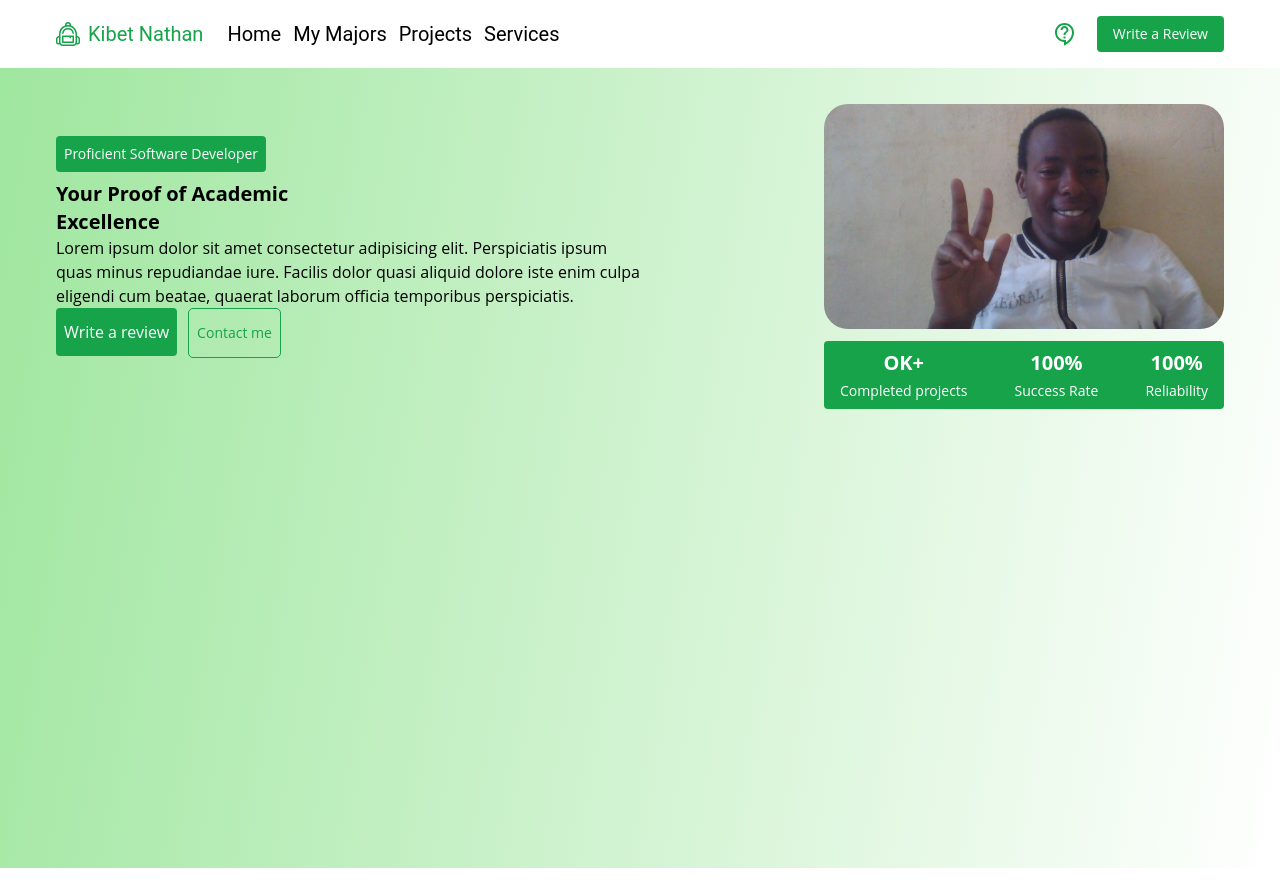
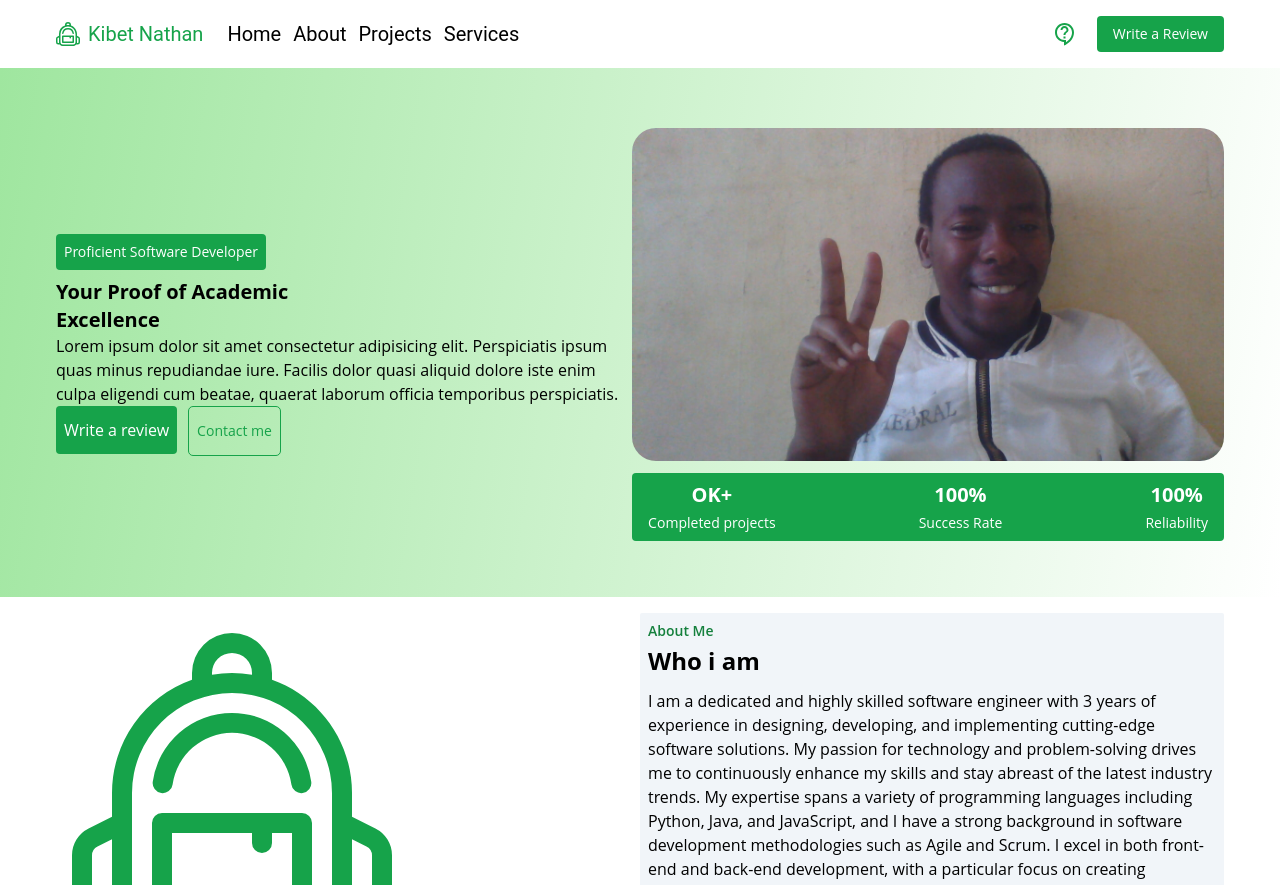
Before and after one commit to nathanrufus/my-portfolio-web, a Next.js app: page / in a window 1280 px wide. Shown: the top 885 px of the page. Built offline with nearby package versions, Linux system fonts and the light colour scheme.

Commit message:
finished about page

```diff
--- a/app/page.js
+++ b/app/page.js
@@ -1,9 +1,14 @@
 import HomePage from "@/components/Home"
+import AboutMe from "@/components/Majors"
 import React from "react"
 
 function page() {
 	return (
-  <HomePage/>
+    <>
+    <HomePage/>
+    <AboutMe/>
+    </>
+
     )
 }
 
--- a/components/Home.jsx
+++ b/components/Home.jsx
@@ -4,8 +4,8 @@ import image from "/images/sm1.jpg"
 
 function HomePage() {
   return (
-    <section className="gradientBg h-screen ">
-      <div className=" p-4 md:px-14 max-w-screen-xl mx-auto">
+    <section className="gradientBg">
+      <div className=" p-4 md:px-14 max-w-screen-xl mx-auto pt-10">
         <div className=" md:flex items-center justify-between">
           <div className=" md:w-1/2">
             <button className=" text-white text-sm bg-green-600 rounded px-2 py-2 mb-2">Proficient Software Developer</button>
@@ -17,8 +17,8 @@ function HomePage() {
             </div>
           </div>
           <div>
-            <Image src={image} height={400} width={400}  className=" rounded-3xl mt-5"/>
-            <div className=" bg-green-600 rounded mt-3 px-4 py-2 flex items-center justify-between">
+            <Image src={image} height={600} width={600}  className=" rounded-3xl mt-5"/>
+            <div className=" bg-green-600 rounded mt-3 px-4 py-2 flex items-center justify-between mb-10">
               <div className=" flex flex-col space-y-1 items-center">
                 <span className=" text-white text-xl font-bold">OK+</span>
                 <h2 className=" text-white text-sm">Completed projects</h2>
--- /dev/null
+++ b/components/Majors.jsx
@@ -0,0 +1,20 @@
+import React from "react";
+import { BsBackpack2 } from "react-icons/bs";
+
+
+function AboutMe() {
+  return <div className=" p-4 md:px-14 max max-w-screen-xl mx-auto">
+    <div className=" md:flex items-center justify-between space-x-10">
+      <BsBackpack2 className="text-sm text-green-600 w-80 h-80 m-4" />
+      <div className=" md:w-1/2 rounded-sm bg-slate-100 p-2 mb-4 ">
+        <h1 className=" text-green-700 text-left text-sm font-semibold mb-1">About Me</h1>
+        <h2 className=" text-2xl text-left mb-3 font-bold">Who i am</h2>
+        <p className=" ">I am a dedicated and highly skilled software engineer with 3 years of experience in designing, developing, and implementing cutting-edge software solutions. My passion for technology and problem-solving drives me to continuously enhance my skills and stay abreast of the latest industry trends.
+          My expertise spans a variety of programming languages including Python, Java, and JavaScript, and I have a strong background in software development methodologies such as Agile and Scrum. I excel in both front-end and back-end development, with a particular focus on creating seamless and efficient user experiences.</p>
+          <button className=" text-sm text-white bg-green-700 rounded hover:text-green-700 hover:bg-white mt-2 px-3 py-2 hover:outline outline-1">Read more</button>
+      </div>
+    </div>
+  </div>;
+}
+
+export default AboutMe;
--- a/components/Nav.jsx
+++ b/components/Nav.jsx
@@ -8,7 +8,7 @@ import { useState } from "react";
 function Nav() {
     const Items = [
         { link: "Home", path: "home" },
-        { link: "My Majors", path: "majors" },
+        { link: "About", path: "majors" },
         { link: "Projects", path: "projects" },
         { link: "Services", path: "services" }
     ];
```
